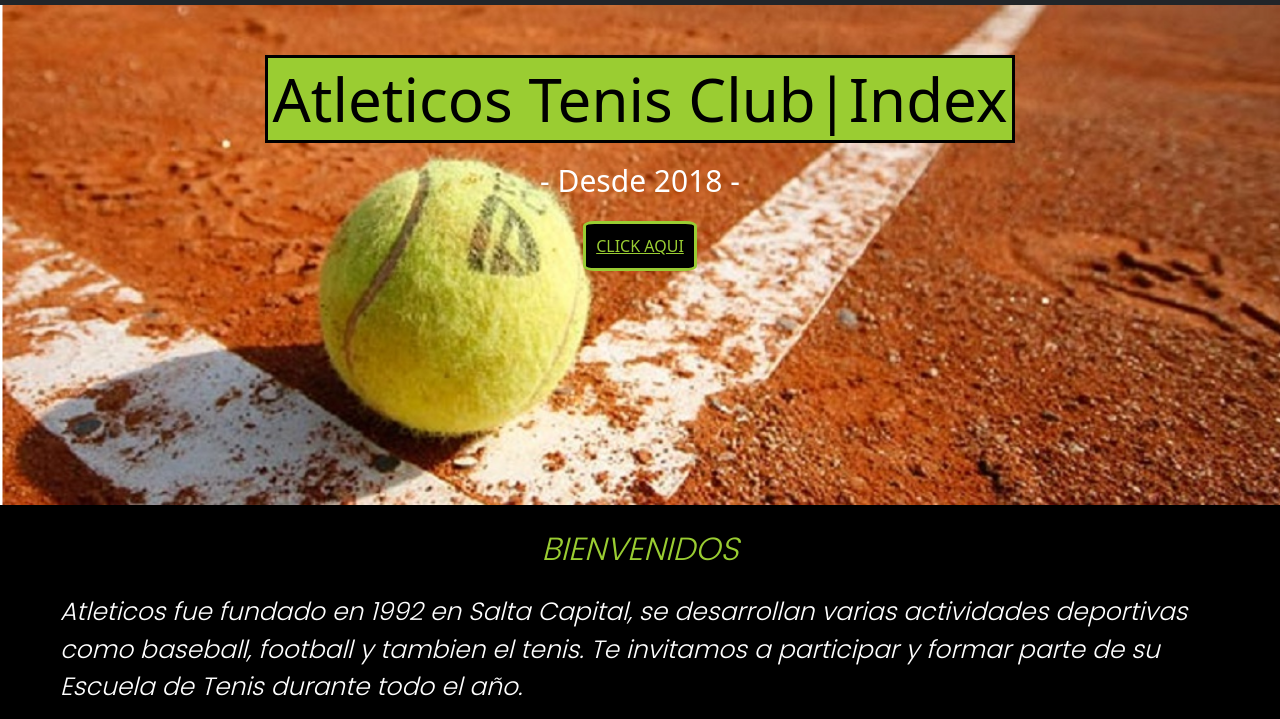
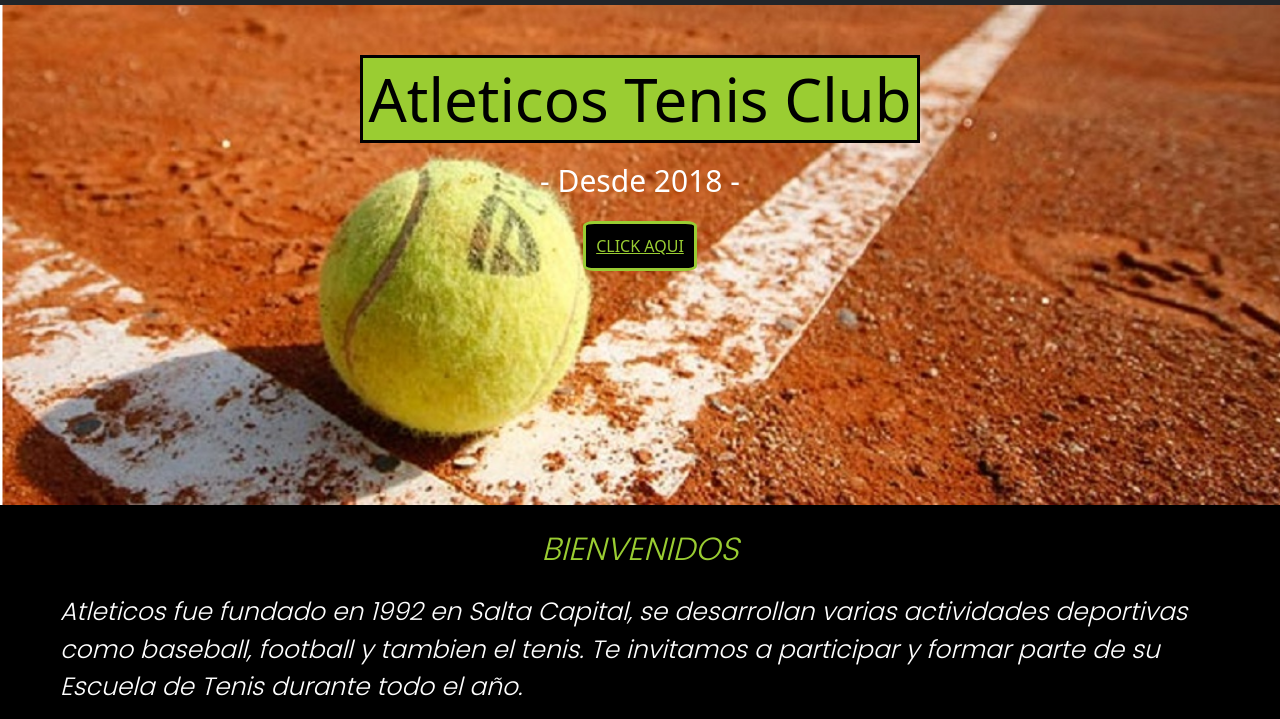
Before and after one commit to GuGaGramajo/proyecto.coder, a website: page index.html in a window 1280 px wide. Shown: the part 81-800 px from the top of the page. Drawn offline with nearby package versions, Linux system fonts and the light colour scheme.

Commit message:
correcion index

```diff
--- a/index.html
+++ b/index.html
@@ -51,7 +51,7 @@
 <main>
     <!--IMAGEN+TITULO+DESCRIPCION+BOTON-->
     <section class="hero">
-        <h2>Atleticos Tenis Club|Index</h2>
+        <h2>Atleticos Tenis Club</h2>
         <p>- Desde 2018 -</p>
         <a href="" class="boton">CLICK AQUI</a>
     </section>
```
